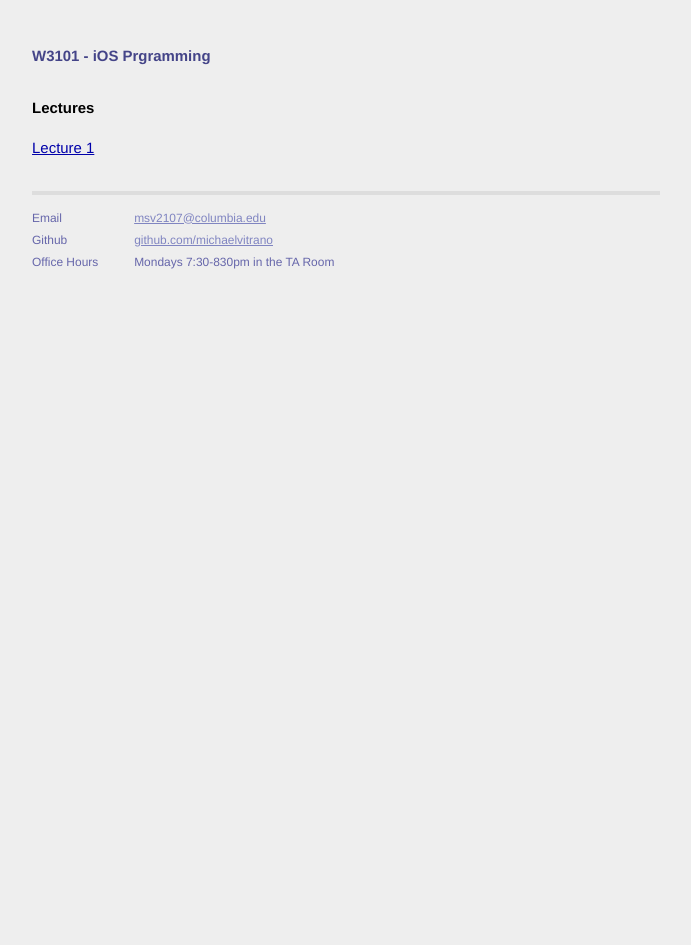
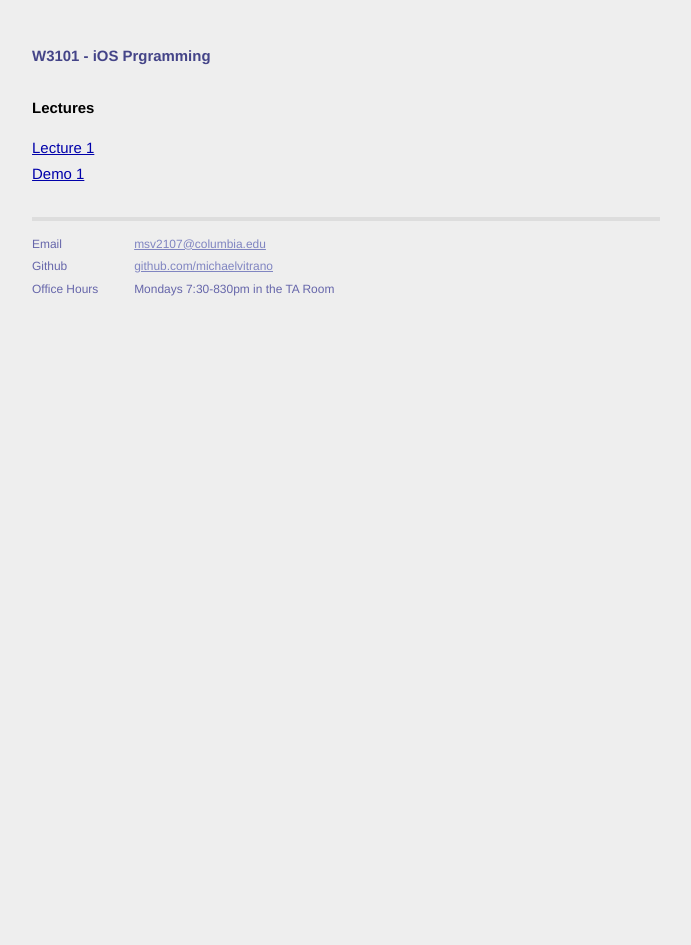
Before and after one commit to Columbia-W3101-iOS/columbia-W3101-iOS.github.io, a Jekyll site: the page built from index.html, in a window 1280 px wide. Shown: the whole page, without its empty margins (294-985 px from the left). Built offline with Jekyll 4.4.1, drawn with Linux system fonts in a browser that asks for light colours; Markdown is read by kramdown in place of the engine named in the settings.

Commit message:
added demo 1

```diff
--- a/index.html
+++ b/index.html
@@ -13,5 +13,6 @@ title: W3101 - iOS Programming
   <h1>Lectures</h1>
   <ul class="posts">
       <li><a href="{{ site.url }}/assets/Lecture1.pdf">Lecture 1</a></li>
+      <li><a href="{{ site.url }}/assets/Demo1.zip">Demo 1</a></li>
   </ul>
 </div>
```
Also changed, not shown: 1 other file.
